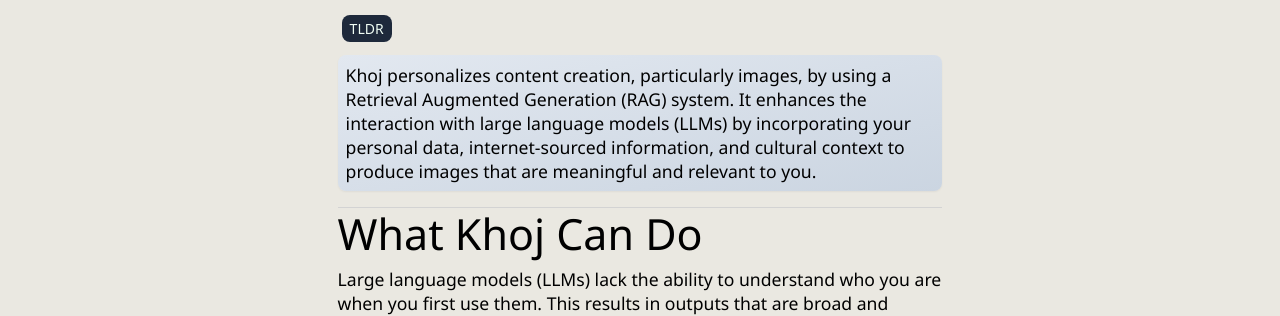
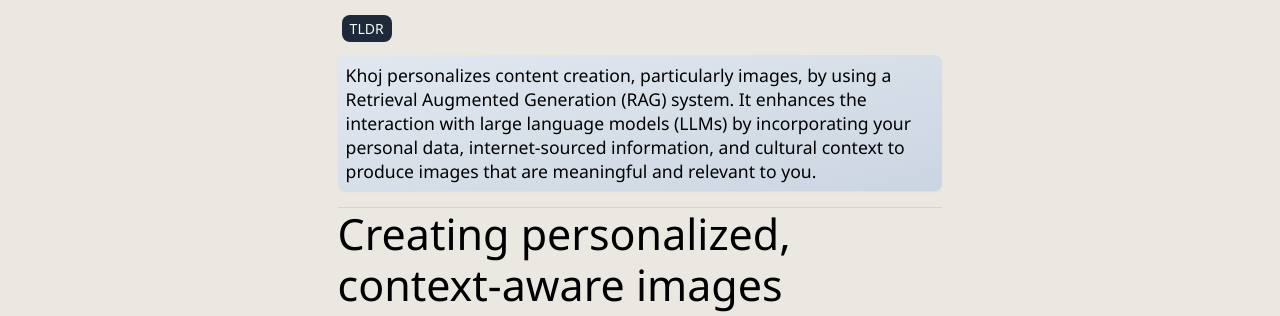
Before and after one commit to khoj-ai/flare, an Astro site: page /posts/how-khoj-generates-images in a window 1280 px wide. Shown: the part 412-728 px from the top of the page. Built offline with nearby package versions, Linux system fonts and the light colour scheme; Astro itself is replaced by a stand-in of ours.

Commit message:
Improve the image generation article page subtitle

```diff
--- a/src/content/posts/how-khoj-generates-images.md
+++ b/src/content/posts/how-khoj-generates-images.md
@@ -8,7 +8,7 @@ pubDate: 2024-03-09
 keywords: ["images", "personalization", "RAG", "AI"]
 ---
 
-## What Khoj Can Do
+## Creating personalized, context-aware images
 
 Large language models (LLMs) lack the ability to understand who you are when you first use them. This results in outputs that are broad and impersonal, requiring you to spend time customizing them to fit your needs. With Khoj, we address this shortcoming by leveraging the retrieval augmented generation (RAG) to personalize content, especially images, based on your shared data. RAG is necessary because context windows to LLMs are still limited, hence information shared with a model should be optimized.
 
```
